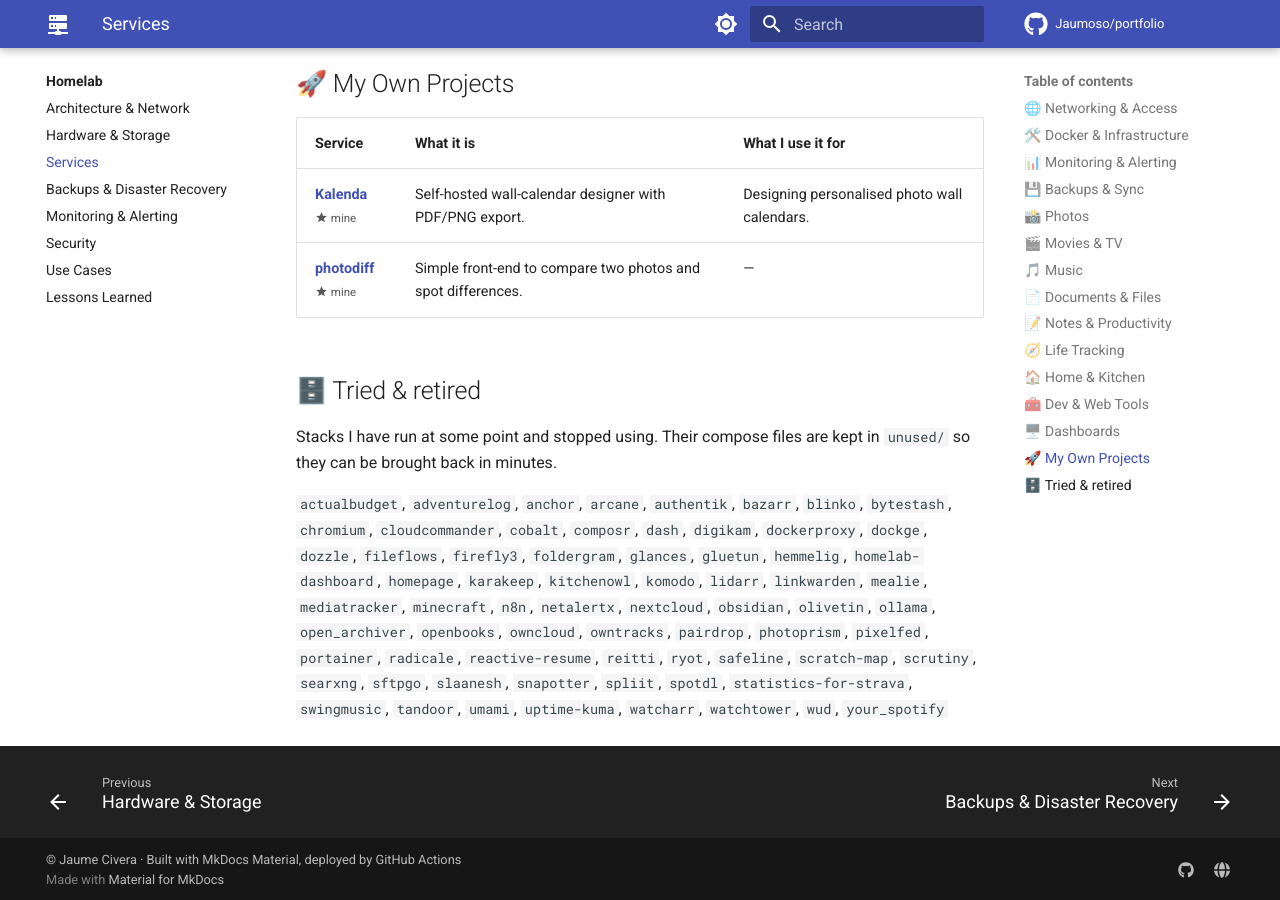
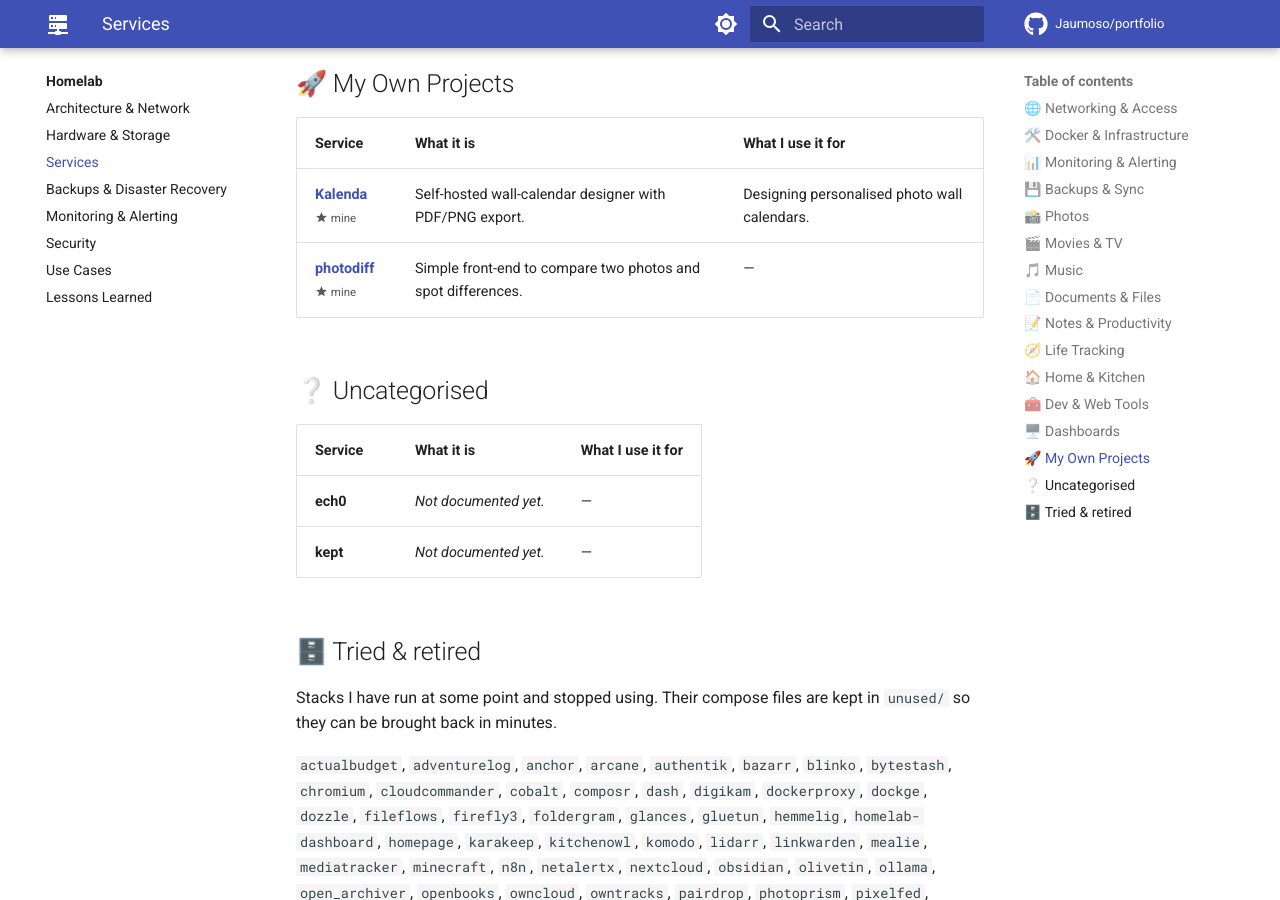
Before and after one commit to Jaumoso/portfolio, an MkDocs documentation site: the page built from docs/homelab/services.md, in a window 1280 px wide and 900 px high, scrolled down 6014 px. Built offline with MkDocs 1.6.1 and Material for MkDocs 9.7.7, drawn with Linux system fonts in a browser that asks for light colours; comment, search, counter and statistics services are not loaded; some of the changed text lies outside the part shown.

Commit message:
chore: sync services from homelab

```diff
--- a/docs/assets/stats.json
+++ b/docs/assets/stats.json
@@ -1,5 +1,5 @@
 {
-  "active": 50,
+  "active": 52,
   "retired": 69,
   "own": 4
 }
--- a/docs/homelab/services.md
+++ b/docs/homelab/services.md
@@ -135,6 +135,13 @@ _Last synchronised: 2026-11-09_
 | **[Kalenda](https://github.com/Jaumoso/kalenda)**<br><small>:material-star: mine</small> | Self-hosted wall-calendar designer with PDF/PNG export. | Designing personalised photo wall calendars. |
 | **[photodiff](https://github.com/Jaumoso/photodiff)**<br><small>:material-star: mine</small> | Simple front-end to compare two photos and spot differences. | — |
 
+## ❔ Uncategorised
+
+| Service | What it is | What I use it for |
+| ------- | ---------- | ----------------- |
+| **ech0** | _Not documented yet._ | — |
+| **kept** | _Not documented yet._ | — |
+
 ## 🗄️ Tried & retired
 
 Stacks I have run at some point and stopped using. Their compose files are kept in `unused/` so they can be brought back in minutes.
```
Also changed, not shown: other parts of docs/homelab/services.md (+2 -2 lines).
